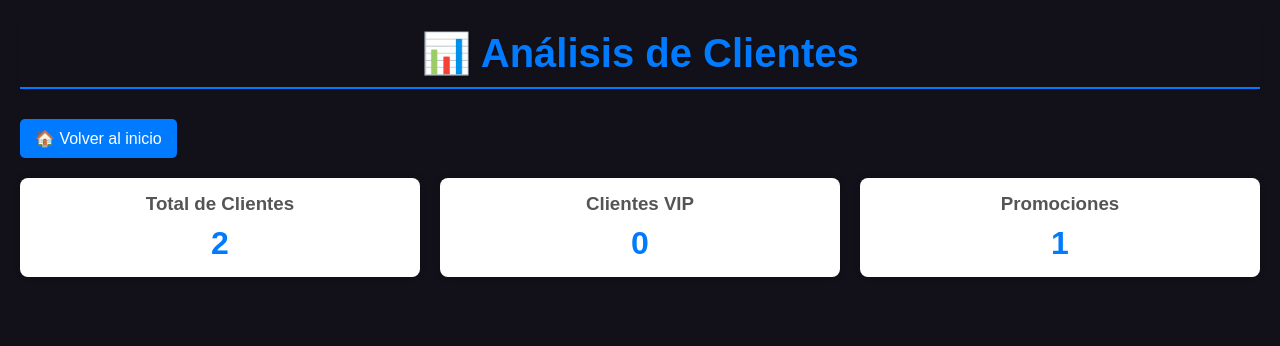
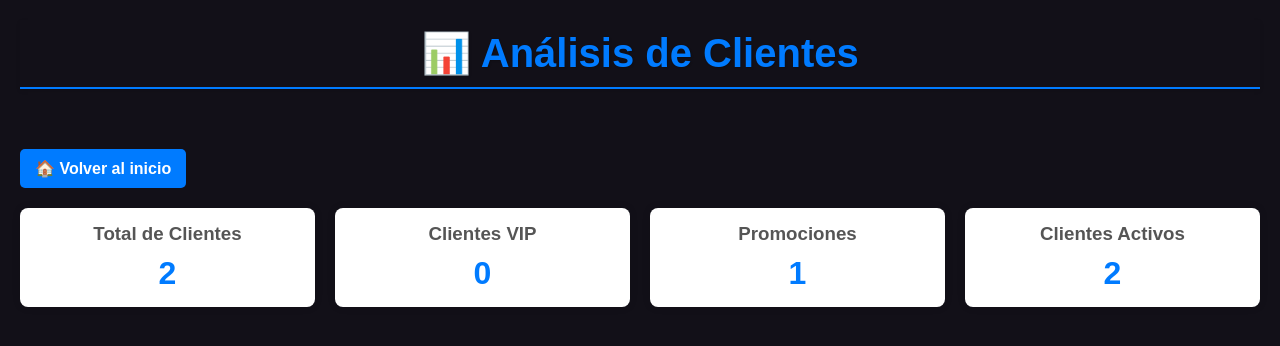
Before and after one commit to yaurireact13/gestion_clientes, a PHP site: page /analisis/analisis.php in a window 1280 px wide. Shown: the top 346 px of the page. Run offline with PHP 8.4, Linux system fonts and the light colour scheme; data comes from the database, SQL or seed files in the repository.

Commit message:
modificado

```diff
--- a/analisis/analisis.php
+++ b/analisis/analisis.php
@@ -23,6 +23,7 @@ $promocionesActivas = $conn->query("SELECT COUNT(*) as total FROM promociones")-
 <head>
   <meta charset="UTF-8" />
   <title>📊 Análisis - Atlantic City</title>
+  <link rel="stylesheet" href="../css/btns.css" />
 
 </head>
 <body>
@@ -95,6 +96,9 @@ a.btn {
       <h3>Promociones</h3>
       <p><?= $promocionesActivas ?></p>
     </div>
+    <div class="card">
+      <h3>Clientes Activos</h3>
+      <p><?= $totalClientes - $clientesVIP ?></p>
   </div>
 
 </body>
```
